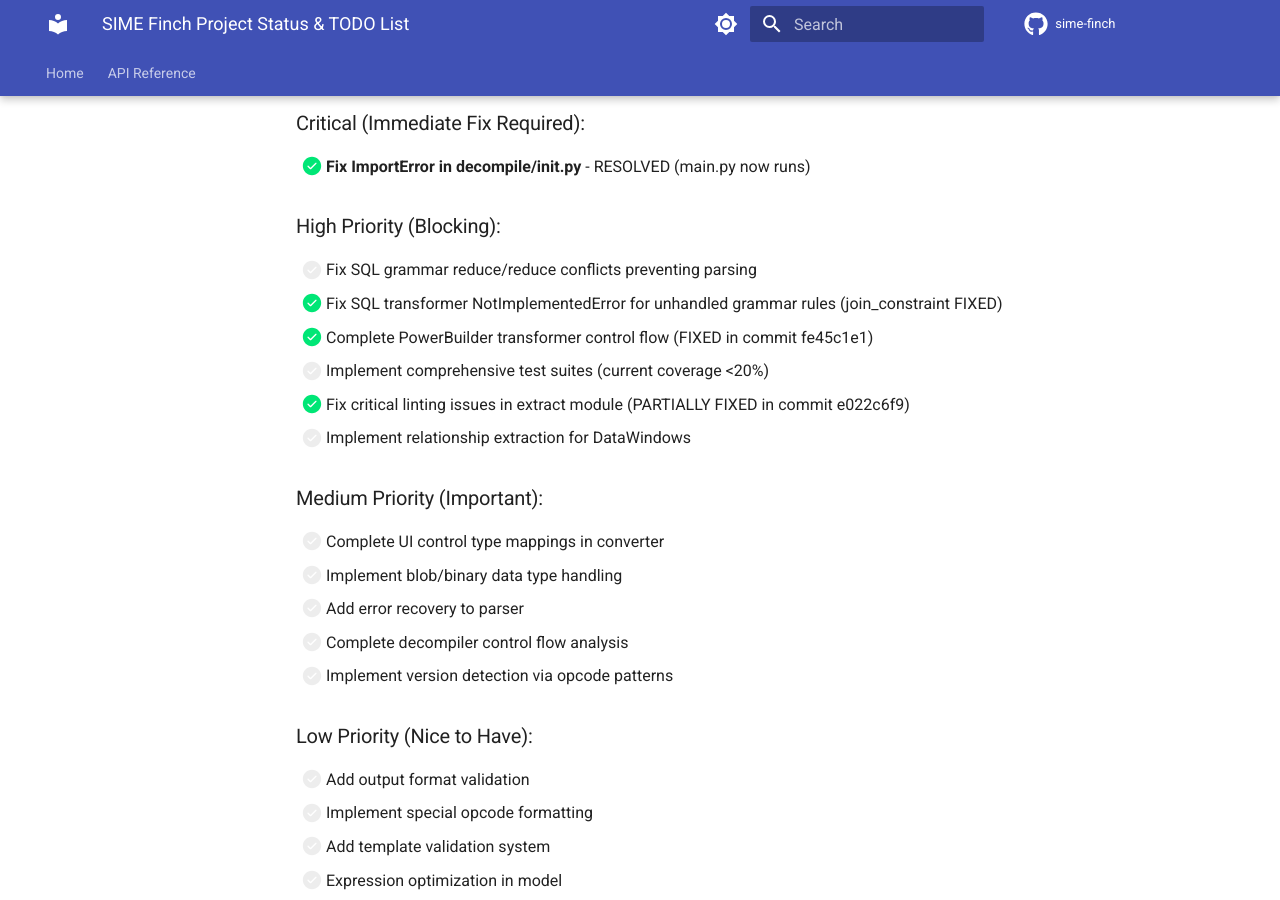
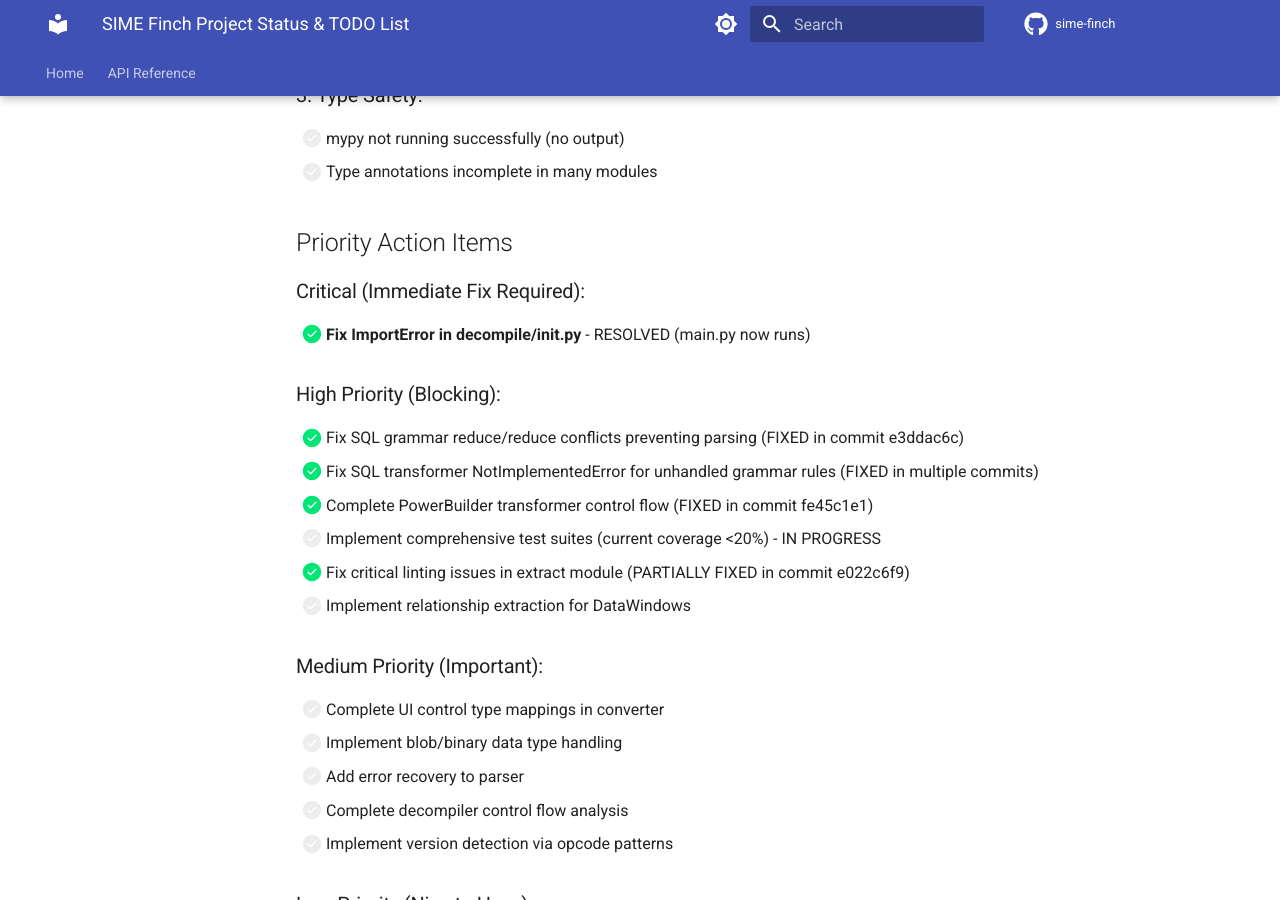
Before and after one commit to renato-bosa/powerrebuilder, an MkDocs documentation site: the page built from docs/PROJECT_STATUS_TODO_2025-06-15.md, in a window 1280 px wide and 900 px high, scrolled down 3728 px. Built offline with MkDocs 1.6.1 and Material for MkDocs 9.7.7, drawn with Linux system fonts in a browser that asks for light colours; comment, search, counter and statistics services are not loaded; the version menu is left out; some of the changed text lies outside the part shown.

Commit message:
docs: Update project status with SQL transformer fixes
- Mark SQL transformer as complete (all node types handled)
- Document SQL transformer comprehensive test suite (17 tests)
- Update priority action items to reflect completed work
- Add breakdown of test suite progress by module

```diff
--- a/docs/PROJECT_STATUS_TODO_2025-06-15.md
+++ b/docs/PROJECT_STATUS_TODO_2025-06-15.md
@@ -44,7 +44,7 @@ The SIME Finch PowerBuilder reverse engineering project has made significant pro
 **Issues/TODO**:
 
 - [x] **CRITICAL**: Fix SQL grammar reduce/reduce conflicts preventing parsing (FIXED in commit e3ddac6c)
-- [ ] Complete SQL transformer to handle all node types properly
+- [x] Complete SQL transformer to handle all node types properly (FIXED in commits b88e3d8b, f1b58169)
 - [ ] Enhanced error recovery during parsing
 - [ ] Custom type and enum handling
 - [ ] Library import resolution
@@ -137,7 +137,12 @@ The SIME Finch PowerBuilder reverse engineering project has made significant pro
 ### Test Framework Status:
 - [x] Real test framework implemented (replaced fake 100% accuracy)
 - [x] pytest configured and working
-- [ ] Comprehensive test suites for each module
+- [ ] Comprehensive test suites for each module - IN PROGRESS
+  - [x] SQL transformer comprehensive tests (17 tests, all passing)
+  - [ ] PowerBuilder parser tests
+  - [ ] Extract module tests
+  - [ ] Generate module tests
+  - [ ] Decompile module tests
 - [ ] Integration tests for full pipeline
 - [ ] Performance benchmarks
 
@@ -167,10 +172,10 @@ The SIME Finch PowerBuilder reverse engineering project has made significant pro
 1. [x] **Fix ImportError in decompile/__init__.py** - RESOLVED (main.py now runs)
 
 ### High Priority (Blocking):
-1. [ ] Fix SQL grammar reduce/reduce conflicts preventing parsing
-2. [x] Fix SQL transformer NotImplementedError for unhandled grammar rules (join_constraint FIXED)
+1. [x] Fix SQL grammar reduce/reduce conflicts preventing parsing (FIXED in commit e3ddac6c)
+2. [x] Fix SQL transformer NotImplementedError for unhandled grammar rules (FIXED in multiple commits)
 3. [x] Complete PowerBuilder transformer control flow (FIXED in commit fe45c1e1)
-4. [ ] Implement comprehensive test suites (current coverage <20%)
+4. [ ] Implement comprehensive test suites (current coverage <20%) - IN PROGRESS
 5. [x] Fix critical linting issues in extract module (PARTIALLY FIXED in commit e022c6f9)
 6. [ ] Implement relationship extraction for DataWindows
 
```
